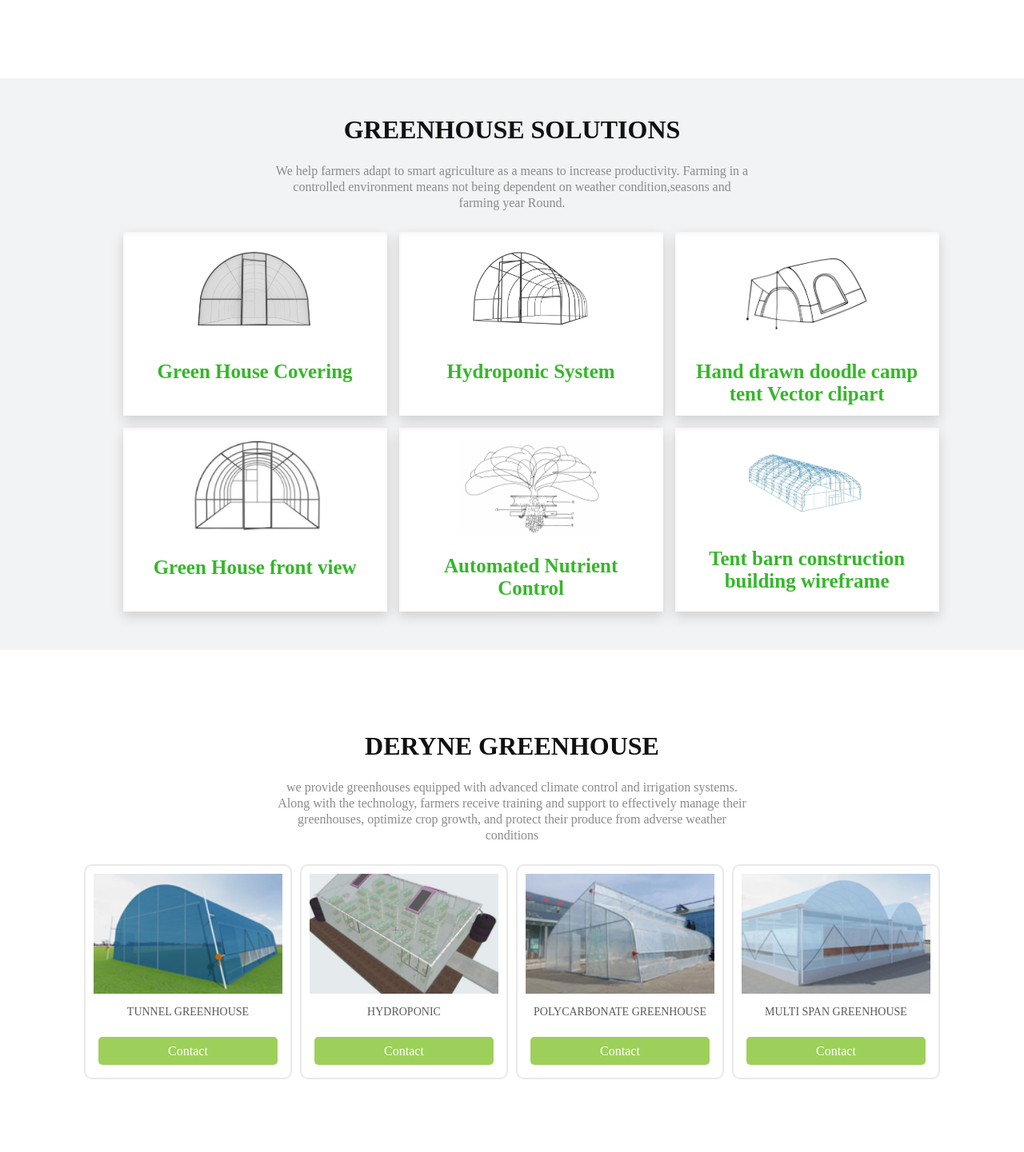
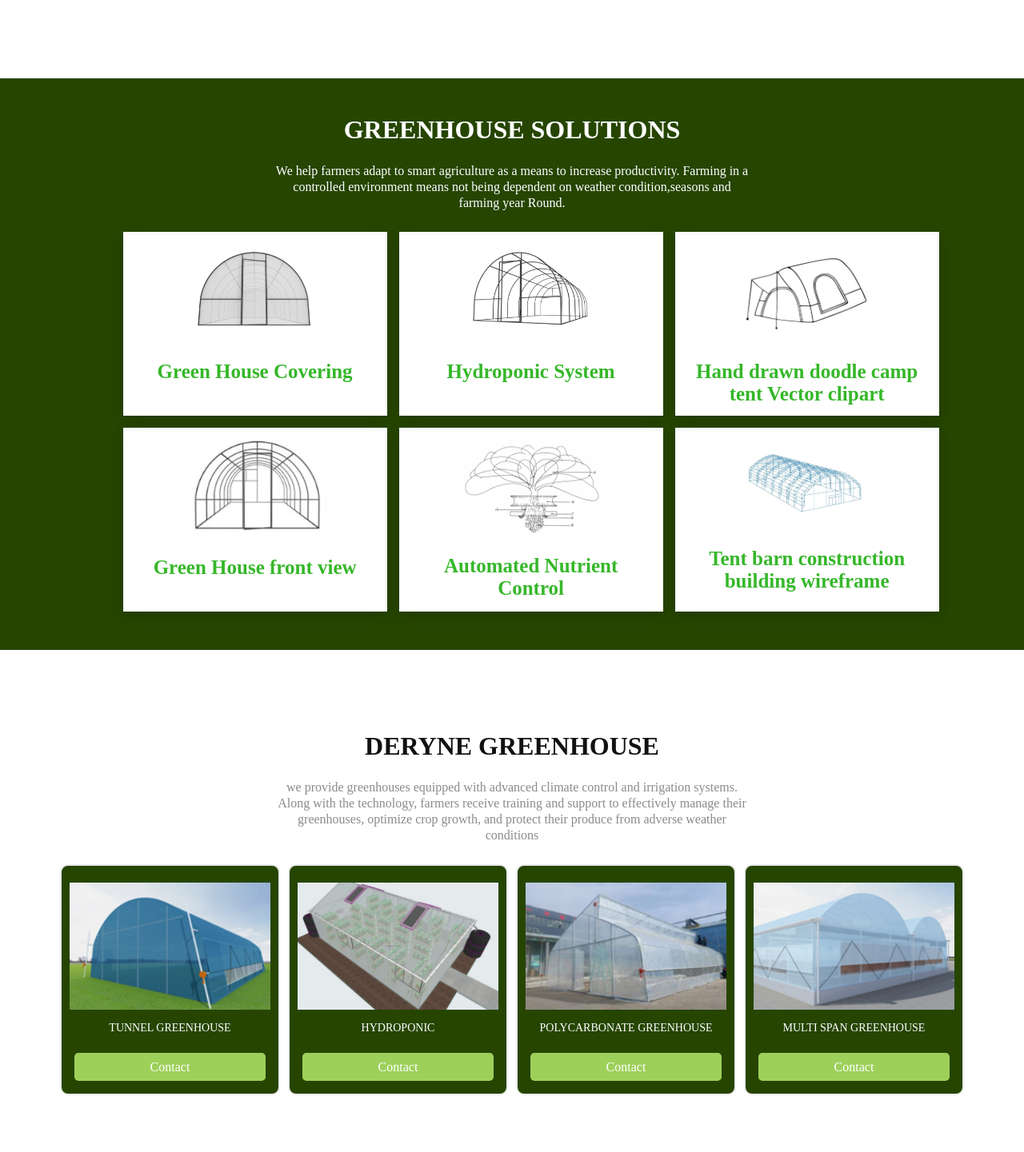
Before and after one commit to Muraina020/edu-web, a Next.js app: page / in a window 1280 px wide. Shown: the part 589-2030 px from the top of the page at 80% size. Built offline with nearby package versions, Linux system fonts and the light colour scheme.

Commit message:
greenhouse-update

```diff
--- a/app/components/catalog/catalog.module.css
+++ b/app/components/catalog/catalog.module.css
@@ -34,21 +34,23 @@
 }
 
 .catalogCon {
-    width: 260px;
-    background-color: white;
+    background:  #264501;
+    width: 275px;
+    /* background-color: white; */
     border: #e9e9e9 solid 2px;
     transition: all ease-in 0.3s;
     border-radius: 10px;
     padding: 10px;
 
 }
-/* .catalogCon:hover{
-    border:#039654 solid 1px;
-} */
+.catalogCon:hover{
+    /* border:#039654 solid 1px; */
+    background: #407401;
+}
 
 .catalogImg {
     width: 100%;
-    height: 150px;
+    height: 170px;
     margin: 0 auto;
     padding: 0;
     position: relative;
@@ -62,7 +64,8 @@
 }
 .catalogText a{
     font-size:14px;
-    color:#5a5a5a;
+    /* color:#5a5a5a;  */
+    color: white;
     text-transform:uppercase;
     display:block;
     width:100%;
--- a/app/components/footer/footer.module.css
+++ b/app/components/footer/footer.module.css
@@ -1,6 +1,7 @@
 .footer{
     width:100%;
-    background-color:#01273a;
+    /* background-color:#01273a;  */
+    background-color: #264501;
     margin:0px;
     padding: 1.5rem;
     color: white;
@@ -50,13 +51,17 @@
     flex-direction: column;
     gap: 1rem;
 }
+.contactForm input{
+    background: rgba(0, 0, 0, 0.19);
+}
 .contactRight h2{
     color: white;
     font-size: 1.5rem;
 }
 
 .footerCopyright{
-    background-color:  #01202f;
+    /* background-color:  #01202f; */
+    background-color: #407401;
     text-align: center;
     padding: 1rem;
     display: block;
--- a/app/components/missionPage/mission.module.css
+++ b/app/components/missionPage/mission.module.css
@@ -138,6 +138,7 @@
         font-size: 4rem;
         text-align: center;
         font-weight: bold;
+        margin: 1rem;
     }
     .headerText h2{
         font-size: 1.5rem;
--- a/app/components/projectPage/projectPage.module.css
+++ b/app/components/projectPage/projectPage.module.css
@@ -1,5 +1,7 @@
 .section{
-    background-color: #f1f3f5;
+    /* background-color: #f1f3f5; */
+    /* background: rgba(0, 0, 0, 0.7); */
+    background-color: #264501;
     margin-top: 6rem;
     display: flex;
     flex-direction: column;
@@ -23,12 +25,14 @@
     text-align:center;
     font-size:32px;
     text-transform:uppercase;
-    font-weight:bold
+    font-weight:bold;
+    color: white;
 }
 .productText{
     text-align:center;
     line-height:20px;
-    color:#8b8b8b;
+    /* color:#8b8b8b;  */
+    color: white;
     width:600px;
     margin:0px auto;
     padding:10px 0px 10px 0px;
--- a/app/components/sliderPage/sliderPage.module.css
+++ b/app/components/sliderPage/sliderPage.module.css
@@ -11,7 +11,8 @@
     left: 200px;
     max-width: 800px;
     text-align: center;
-   background: rgba(0, 0, 0, 0.7);
+   /* background: rgba(0, 0, 0, 0.7); */
+   background: #264501;
    padding: 1rem;
 }
 .headerText h1{
--- a/app/components/testimonials/testimonials.module.css
+++ b/app/components/testimonials/testimonials.module.css
@@ -1,5 +1,6 @@
 .section{
-    background: #f5f5f5;
+    /* background: #f5f5f5; */
+     background: rgba(0, 0, 0, 0.19);
     margin-top: 6rem;
     display: flex;
     flex-direction: column;
```
